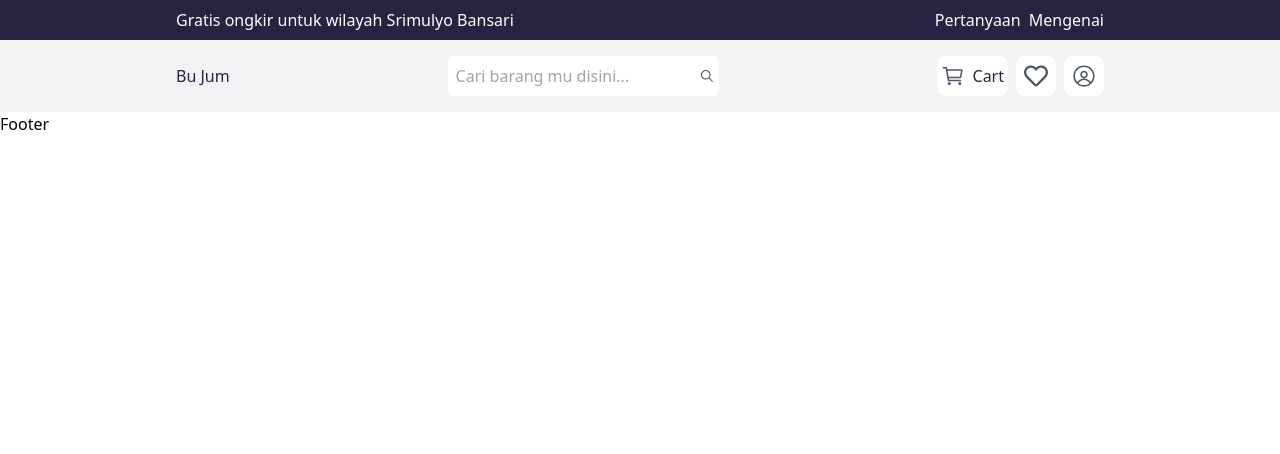
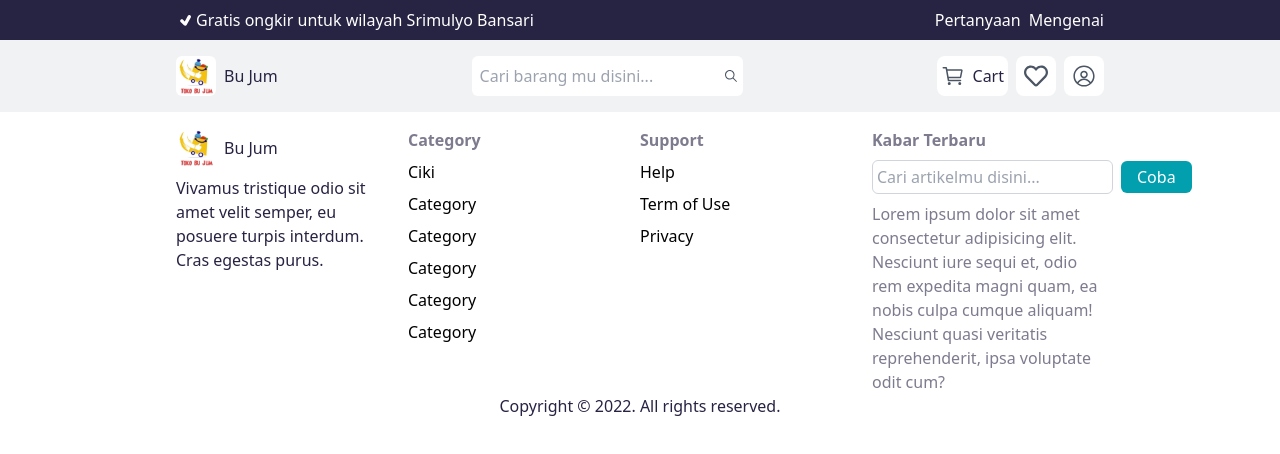
Before and after one commit to AndreAdyatmoko/kelontong-jum, a React (Create React App) app in the folder client/: page / in a window 1280 px wide. Shown: the top 454 px of the page. Built offline with nearby package versions, Linux system fonts and the light colour scheme.

Commit message:
Add footer

```diff
--- /dev/null
+++ b/client/src/components/button/button.jsx
@@ -0,0 +1,12 @@
+import React from "react";
+
+export default function ButtonPrimary({ text, onClick, className }) {
+  return (
+    <button
+      onClick={onClick}
+      className={`text-primary-text bg-button-primary rounded-md focus:outline-none items-center py-1 text-center ${className}`}
+    >
+      {text}
+    </button>
+  );
+}
--- a/client/src/pages/footers/footers.jsx
+++ b/client/src/pages/footers/footers.jsx
@@ -1,9 +1,62 @@
-import React from 'react'
+import React from "react";
+import logo from "../../assets/logo.png";
+import ButtonPrimary from "../../components/button/button";
 
 const Footer = () => {
   return (
-    <div>Footer</div>
-  )
-}
+    <footer className="bg-primary-text px-44 py-4">
+      <div className="flex flex-col md:flex-row justify-between gap-8">
+        {/* Footer pojok kiri */}
+        <div className="flex flex-col md:w-1/4 gap-2">
+          <div className="flex items-center gap-2">
+            <img src={logo} alt="logo" className="w-10 h-10 rounded-md" />
+            <p className="text-secondary-text">Bu Jum</p>
+          </div>
+          <p className="text-secondary-text">
+            Vivamus tristique odio sit amet velit semper, eu posuere turpis interdum. Cras egestas purus.
+          </p>
+        </div>
 
-export default Footer
+        {/* Footer 2 */}
+        <div className="flex flex-col md:w-1/4 gap-2">
+          <p className="font-bold text-third-text">Category</p>
+          <p>Ciki</p>
+          <p>Category</p>
+          <p>Category</p>
+          <p>Category</p>
+          <p>Category</p>
+          <p>Category</p>
+        </div>
+
+        {/* Footer 3 */}
+        <div className="flex flex-col md:w-1/4 gap-2">
+          <p className="font-bold text-third-text">Support</p>
+          <p>Help</p>
+          <p>Term of Use</p>
+          <p>Privacy</p>
+        </div>
+
+        {/* Footer pojok kanan */}
+        <div className="flex flex-col md:w-1/4 gap-2">
+          <p className="font-bold text-third-text">Kabar Terbaru</p>
+          <div className="flex gap-2 items-center">
+            <input
+              type="text"
+              placeholder="Cari artikelmu disini..."
+              className="p-1 text-black focus:outline-none border border-gray-300 rounded-md flex-grow"
+            />
+            <ButtonPrimary className="p-4" text="Coba" />
+          </div>
+          <p className="text-third-text">
+            Lorem ipsum dolor sit amet consectetur adipisicing elit. Nesciunt iure sequi et, odio rem expedita magni quam, ea nobis culpa cumque aliquam! Nesciunt quasi veritatis reprehenderit, ipsa voluptate odit cum?
+          </p>
+        </div>
+      </div>
+      <div>
+        <p className="text-secondary-text text-center">Copyright © 2022. All rights reserved.</p>
+      </div>
+    </footer>
+  );
+};
+
+export default Footer;
--- a/client/src/pages/navbar/navbar.jsx
+++ b/client/src/pages/navbar/navbar.jsx
@@ -3,14 +3,17 @@ import { IoIosSearch } from "react-icons/io";
 import { RxAvatar } from "react-icons/rx";
 import { FaRegHeart } from "react-icons/fa";
 import { IoCartOutline } from "react-icons/io5";
-
-
+import { TiTick } from "react-icons/ti";
+import logo from "../../assets/logo.png";
 
 const Navbar = () => {
   return (
     <div>
       <div className="bg-primary px-44 py-2 text-primary-text flex justify-between">
-        <p>Gratis ongkir untuk wilayah Srimulyo Bansari</p>
+        <p className="flex items-center">
+          <TiTick className="text-xl" />
+          Gratis ongkir untuk wilayah Srimulyo Bansari
+        </p>
         <div className="flex gap-2">
           <p>Pertanyaan</p>
           <p>Mengenai</p>
@@ -18,7 +21,8 @@ const Navbar = () => {
       </div>
       <div className="bg-secondary">
         <div className="flex justify-between px-44 py-4 items-center">
-          <div>
+          <div className="flex items-center gap-2">
+            <img src={logo} alt="logo" className="w-10 h-10 rounded-md" />
             <p className="text-secondary-text">Bu Jum</p>
           </div>
           <div className="flex items-center gap-2 bg-primary-text rounded-md p-1">
--- a/client/tailwind.config.js
+++ b/client/tailwind.config.js
@@ -8,6 +8,8 @@ module.exports = {
         secondary: "#F0F2F3",
         "primary-text": "#FFFFFF",
         "secondary-text": "#272343",
+        "third-text": "#7D7B8E",
+        "button-primary": "#029FAE",
       },
     },
   },
```
Also changed, not shown: client/src/assets/logo.png (added).
